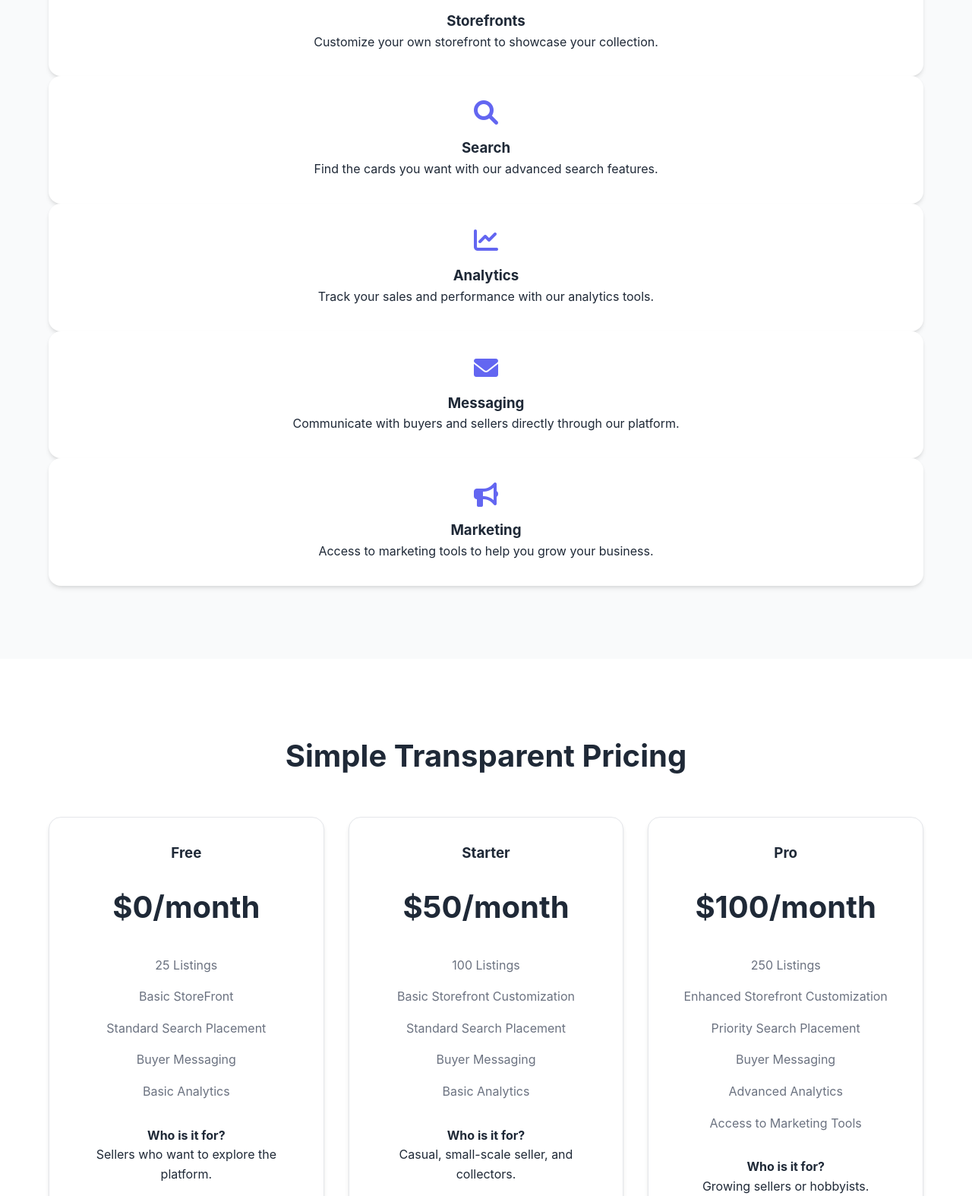
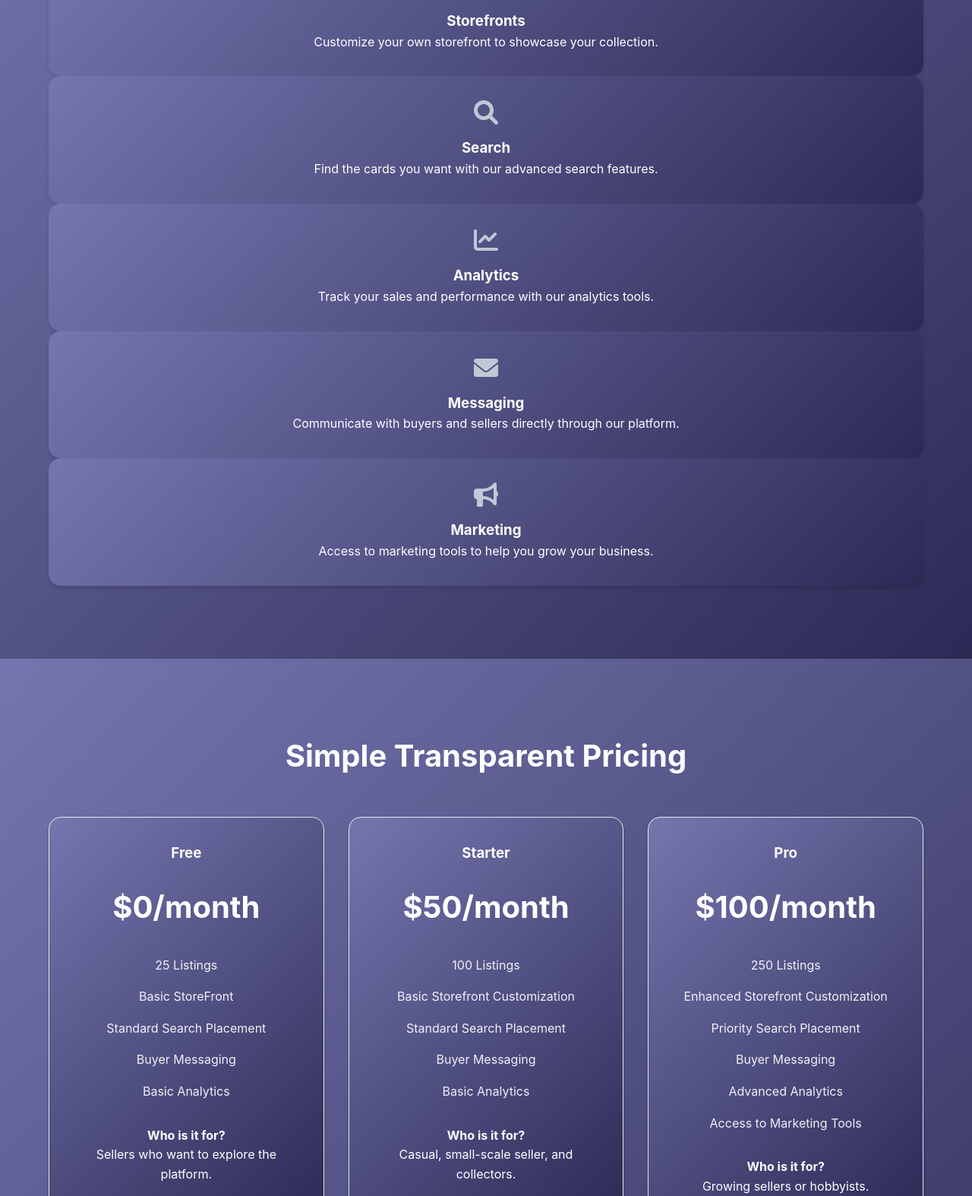
Before and after one commit to ItsHeyBlinken/Online-Card-Show, a plain HTML site: page index.html in a window 1280 px wide. Shown: the part 1226-2800 px from the top of the page at 76% size. Drawn offline with Linux system fonts and the light colour scheme.

Commit message:
update color scheme and enhance background gradients across sections

```diff
--- a/styles.css
+++ b/styles.css
@@ -1,10 +1,10 @@
 :root {
-    --primary-color: #6366f1;
+    --primary-color: #c1c8d6;
     --secondary-color: #4f46e5;
-    --text-color: #1f2937;
-    --light-text: #6b7280;
-    --background: #ffffff;
-    --section-bg: #f9fafb;
+    --text-color: #fefeff;
+    --light-text: #eef1f5;
+    --background: #436c80;
+    --section-bg: #1c4061;
     --card-shadow: 0 4px 6px -1px rgba(0, 0, 0, 0.1), 0 2px 4px -1px rgba(0, 0, 0, 0.06);
 }
 
@@ -18,6 +18,7 @@ body {
     font-family: 'Inter', sans-serif;
     color: var(--text-color);
     line-height: 1.6;
+
 }
 
 /* Navbar Styles */
@@ -26,7 +27,7 @@ body {
     justify-content: space-between;
     align-items: center;
     padding: 1.5rem 5%;
-    background: var(--background);
+    background: linear-gradient(135deg, #7576af 0%, #2c2a55 100%);
     position: fixed;
     width: 100%;
     top: 0;
@@ -62,7 +63,7 @@ body {
 /* Hero Section */
 .hero {
     padding: 8rem 5% 4rem;
-    background: linear-gradient(135deg, #6366f1 0%, #4f46e5 100%);
+    background: linear-gradient(135deg, #7576af 0%, #2c2a55 100%);
     color: white;
     text-align: center;
     min-height: 100vh;
@@ -150,7 +151,7 @@ body {
 /* Features Section */
 .features {
     padding: 6rem 5%;
-    background: var(--section-bg);
+    background: linear-gradient(135deg, #7576af 0%, #2c2a55 100%);
 }
 
 .features h2 {
@@ -167,8 +168,8 @@ body {
     margin: 0 auto;
 }
 
-.feature-card {
-    background: white;
+.feature-card {;
+    background: linear-gradient(135deg, #7576af 0%, #2c2a55 100%);
     padding: 2rem;
     border-radius: 1rem;
     box-shadow: var(--card-shadow);
@@ -189,6 +190,7 @@ body {
 /* Pricing Section */
 .pricing {
     padding: 6rem 5%;
+    background: linear-gradient(135deg, #7576af 0%, #2c2a55 100%);
 }
 
 .pricing h2 {
@@ -206,7 +208,7 @@ body {
 }
 
 .pricing-card {
-    background: white;
+    background: linear-gradient(135deg, #7576af 0%, #2c2a55 100%);
     padding: 2rem;
     border-radius: 1rem;
     box-shadow: var(--card-shadow);
@@ -269,7 +271,7 @@ body {
 /* Contact Section */
 .contact {
     padding: 6rem 5%;
-    background: var(--section-bg);
+    background: linear-gradient(135deg, #7576af 0%, #2c2a55 100%);
     text-align: center;
 }
 
@@ -315,7 +317,7 @@ body {
 
 /* Footer */
 footer {
-    background: var(--text-color);
+    background: linear-gradient(135deg, #7576af 0%, #2c2a55 100%);
     color: white;
     padding: 4rem 5% 2rem;
 }
```
